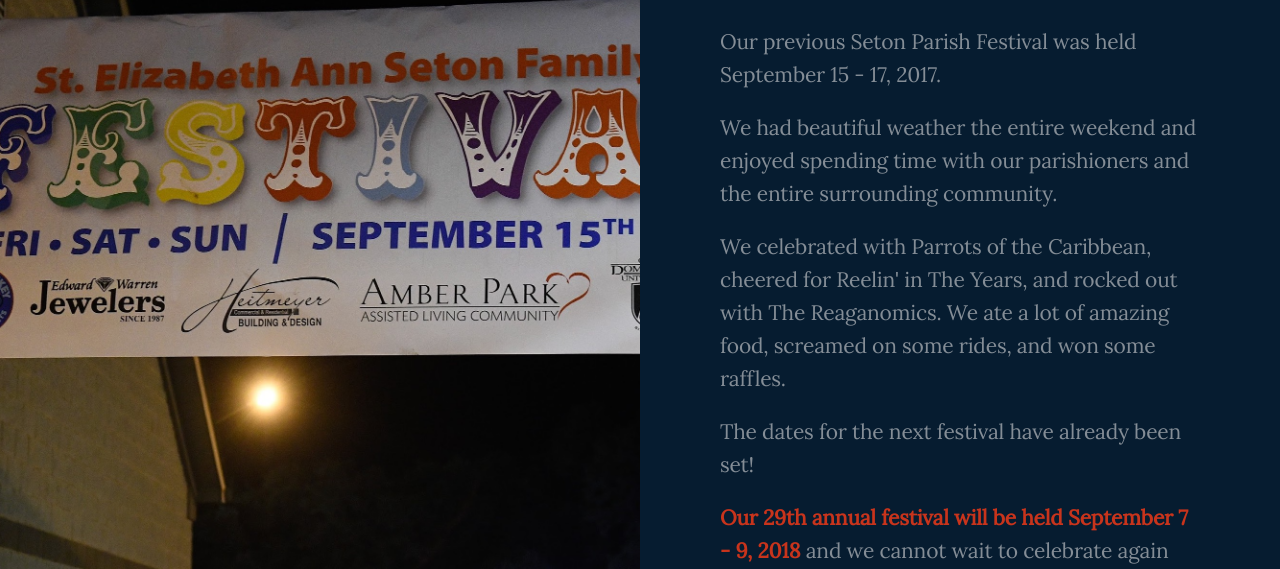
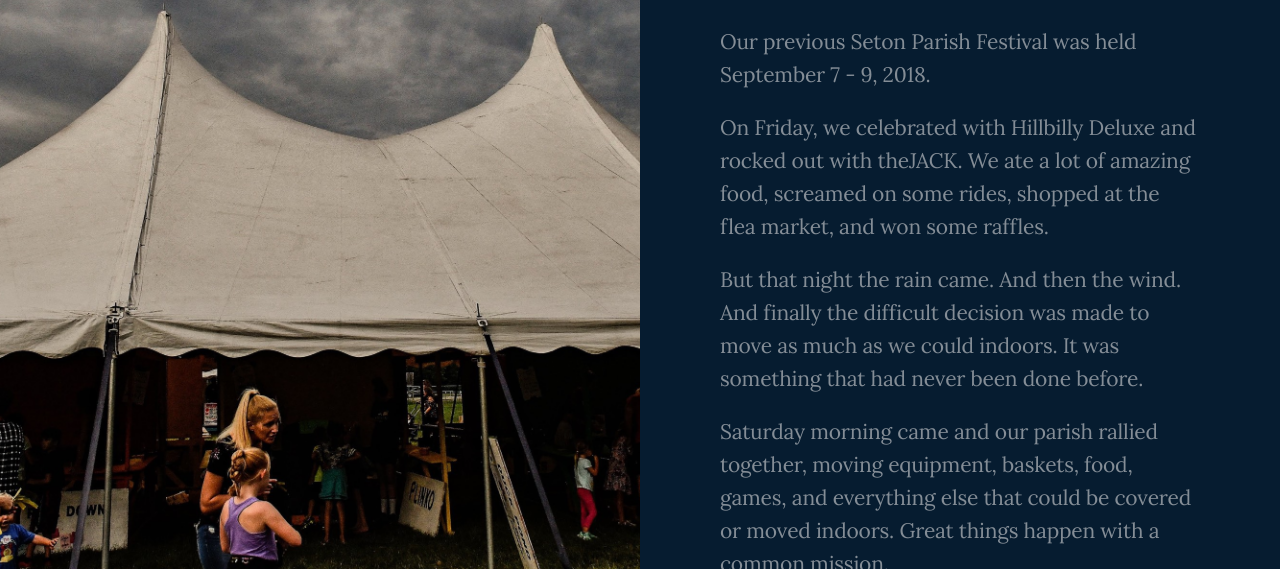
Before and after one commit to setonparish/setonparish.github.io, a plain HTML site: page index.html in a window 1280 px wide. Shown: the part 231-800 px from the top of the page. Drawn offline with Linux system fonts and the light colour scheme.

Commit message:
Update to reflect the 2018 festival

```diff
--- a/assets/css/split.css
+++ b/assets/css/split.css
@@ -128,7 +128,7 @@ body.page-template-page-fullsingle-split {
   .fs-split .split-image {
     width: 50%;
     height: 100vh;
-    background-image: url("../images/background.jpg");
+    background-image: url("../images/background-2018.jpg");
     background-position: center center;
     background-size: cover; }
     @media (max-width: 800px) {
--- a/index.html
+++ b/index.html
@@ -52,18 +52,18 @@
 
           <div class="split-bio">
             <p>
-              Our previous Seton Parish Festival was held September 15 - 17, 2017.
+              Our previous Seton Parish Festival was held September 7 - 9, 2018.
             </p>
             <p>
-              We had beautiful weather the entire weekend and enjoyed spending time with our parishioners and the entire surrounding community.
+              On Friday, we celebrated with Hillbilly Deluxe and rocked out with theJACK.  We ate a lot of amazing food, screamed on some rides, shopped at the flea market, and won some raffles.
             <p>
-              We celebrated with Parrots of the Caribbean, cheered for Reelin' in The Years, and rocked out with The Reaganomics.  We ate a lot of amazing food, screamed on some rides, and won some raffles.
+            But that night the rain came.  And then the wind.  And finally the difficult decision was made to move as much as we could indoors.  It was something that had never been done before.
             </p>
             <p>
-              The dates for the next festival have already been set!
+            Saturday morning came and our parish rallied together, moving equipment, baskets, food, games, and everything else that could be covered or moved indoors.  Great things happen with a common mission.
             </p>
             <p>
-              <span style="font-weight:bold;color:#C8341C;">Our 29th annual festival will be held September 7 - 9, 2018</span> and we cannot wait to celebrate again with you and your family.
+            Thank you to the entire community that came out to support a festival that could have easily been ignored.  Instead, people swarmed the church and it felt like one large family, eating, laughing, and enjoying our time together.  We simply cannot wait to celebrate again with you and your family in 2019.
             </p>
           </div>
 
@@ -73,9 +73,7 @@
               <h3>Festival Photos</h3>
 
               <ul>
-                <li><a href="https://photos.app.goo.gl/FKNapMKLyQWwuY452">Day One Photo Gallery (Friday)</a></li>
-                <li><a href="https://photos.app.goo.gl/mcVY0qDWmmK5wpd43">Day Two Photo Gallery (Saturday)</a></li>
-                <li><a href="https://photos.app.goo.gl/MmCbYtfBAbW2M0Md2">Day Three Photo Gallery (Sunday)</a></li>
+                <li><a href="https://photos.app.goo.gl/HfCDMkjktdi6cfuPA">2018 Seton Festival Photo Gallery</a></li>
               </ul>
 
             </div>
```
Also changed, not shown: assets/images/background-2018.jpg (added).
